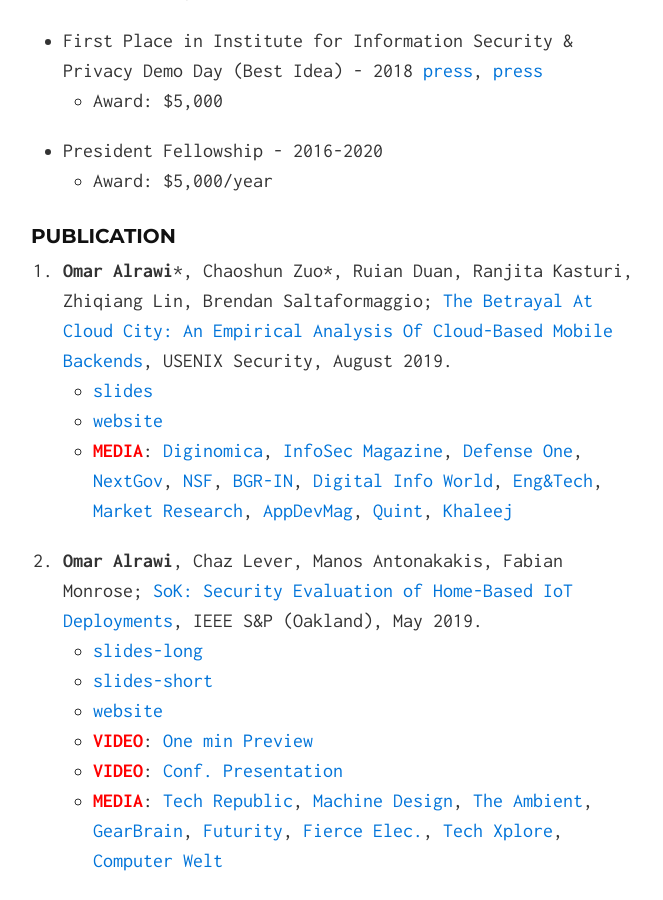
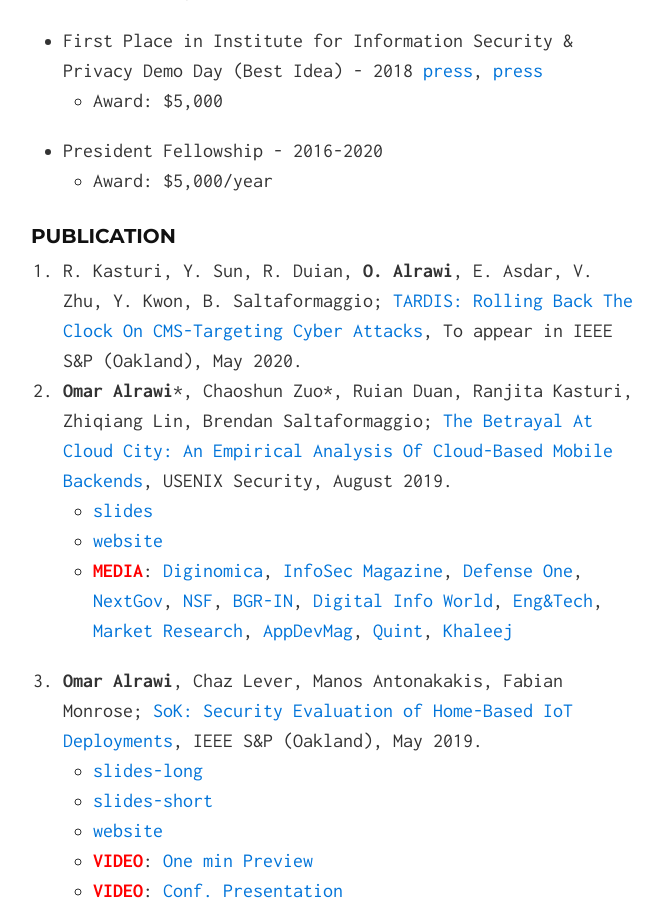
Before and after one commit to alrawi/alrawi.github.io, a Jekyll site: the page built from index.md, in a window 1280 px wide and 900 px high, scrolled down 924 px. Shown: the whole window, without its empty margins (307-970 px from the left). Built offline with Jekyll 4.4.1, drawn with Linux system fonts in a browser that asks for light colours.

Commit message:
Update index.md

```diff
--- a/index.md
+++ b/index.md
@@ -25,6 +25,7 @@ Additionally, I am investigating malware threats affecting IoT, mobile apps, and
   * Award: $5,000/year
 
 ### Publication
+1. R. Kasturi, Y. Sun, R. Duian, __O. Alrawi__, E. Asdar, V. Zhu, Y. Kwon, B. Saltaformaggio; [TARDIS: Rolling Back The Clock On CMS-Targeting Cyber Attacks](#), To appear in IEEE S&P (Oakland), May 2020.
 1. __Omar Alrawi__{::nomarkdown}*{:/}, Chaoshun Zuo{::nomarkdown}*{:/}, Ruian Duan, Ranjita Kasturi, Zhiqiang Lin, Brendan Saltaformaggio; [The Betrayal At Cloud City: An Empirical Analysis Of Cloud-Based Mobile Backends](/static/papers/alrawi_cloudcity_sec19.pdf), USENIX Security, August 2019.
   * [slides](/static/slides/USESEC_cloudcity_aug_19.pdf)
   * [website](https://mobilebackend.vet)
```
